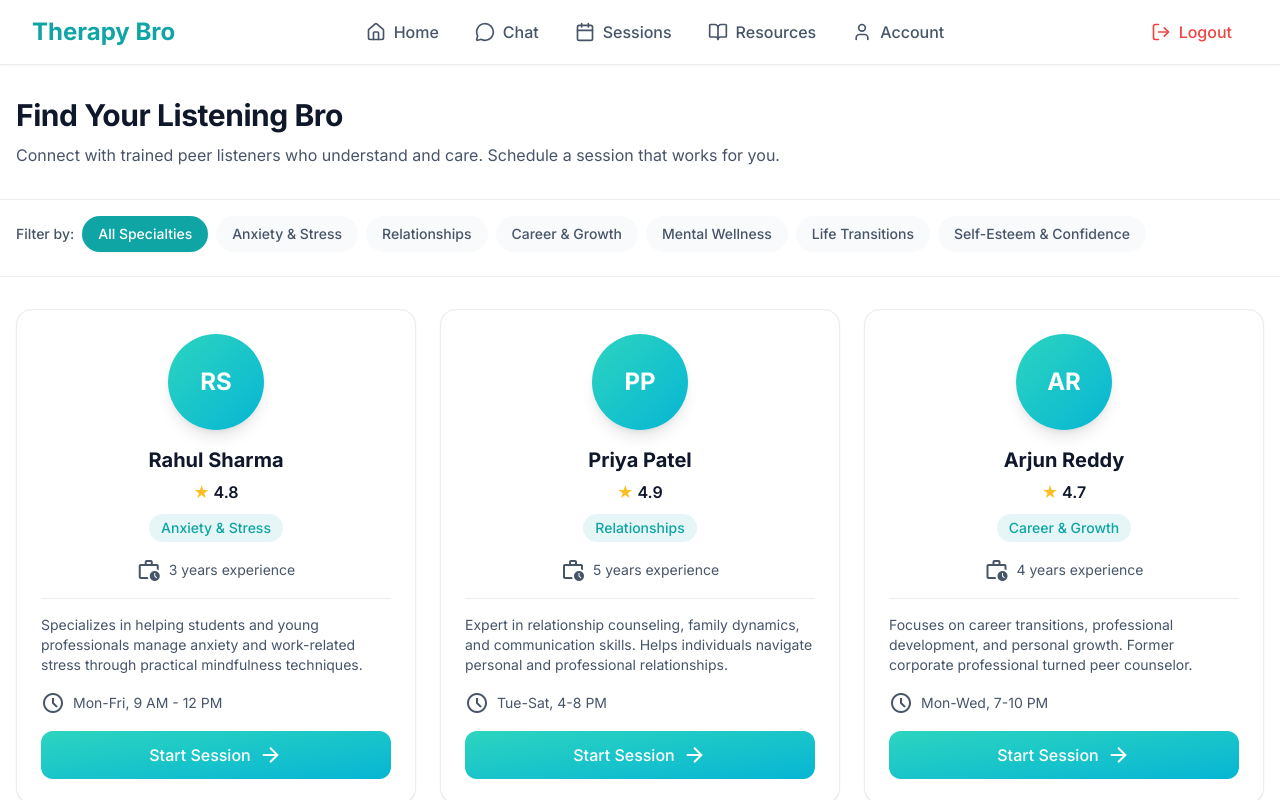
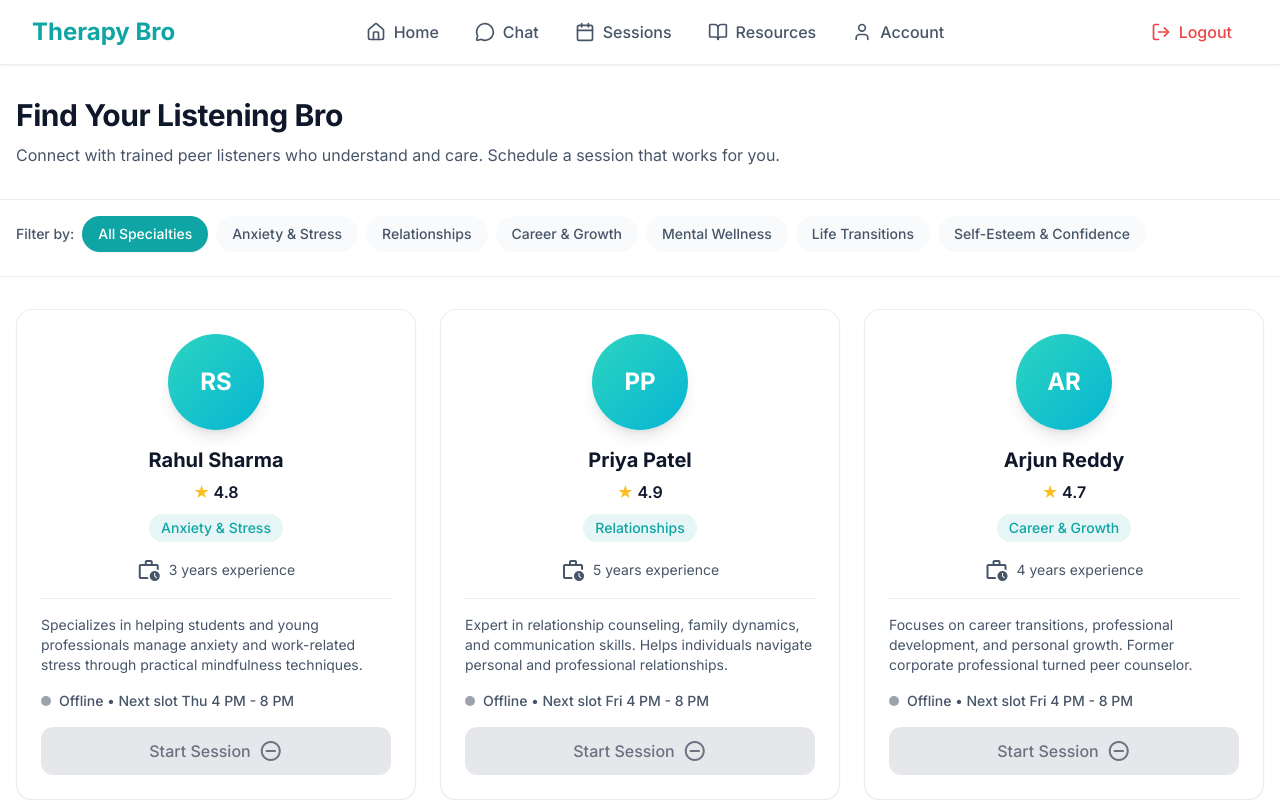
Before and after one commit to abhisamaya/therapy-bro, a Next.js app in the folder frontend/: page /peers in a window 1280 px wide. Shown: the top 800 px of the page. Built offline with nearby package versions, Linux system fonts and the light colour scheme; sample sign-in values are in the browser's storage.

Commit message:
online/offline status added for peers

```diff
--- a/frontend/app/peers/page.tsx
+++ b/frontend/app/peers/page.tsx
@@ -1,9 +1,15 @@
 'use client'
 
-import { useEffect, useState } from 'react'
+import { useEffect, useMemo, useState } from 'react'
 import { useRouter } from 'next/navigation'
 import Link from 'next/link'
 import TopNav from '@/components/TopNav'
+
+type AvailabilitySlot = {
+  days: number[]
+  start: string
+  end: string
+}
 
 type Peer = {
   id: number
@@ -12,8 +18,108 @@ type Peer = {
   specialty: string
   experience: string
   bio: string
-  availability: string
+  availability: {
+    label: string
+    slots: AvailabilitySlot[]
+  }
   rating: number
+}
+
+type NextSlotInfo = {
+  slot: AvailabilitySlot
+  startDate: Date
+  endDate: Date
+}
+
+type PeerWithStatus = Peer & {
+  isOnline: boolean
+  statusText: string
+  activeSlot: AvailabilitySlot | null
+  nextSlot: NextSlotInfo | null
+}
+
+const DAY_NAMES = ['Sun', 'Mon', 'Tue', 'Wed', 'Thu', 'Fri', 'Sat']
+
+const parseTimeToMinutes = (time: string) => {
+  const [hours, minutes] = time.split(':').map(Number)
+  return hours * 60 + minutes
+}
+
+const formatTimeLabel = (time: string) => {
+  const [hoursStr, minutesStr] = time.split(':')
+  let hours = Number(hoursStr)
+  const minutes = Number(minutesStr)
+  const suffix = hours >= 12 ? 'PM' : 'AM'
+  hours = hours % 12
+  if (hours === 0) hours = 12
+  const minutesPart = minutes === 0 ? '' : `:${minutes.toString().padStart(2, '0')}`
+  return `${hours}${minutesPart} ${suffix}`
+}
+
+const formatTimeRange = (slot: AvailabilitySlot) => `${formatTimeLabel(slot.start)} - ${formatTimeLabel(slot.end)}`
+
+const findActiveSlot = (slots: AvailabilitySlot[], now: Date): AvailabilitySlot | null => {
+  const currentDay = now.getDay()
+  const currentMinutes = now.getHours() * 60 + now.getMinutes()
+  for (const slot of slots) {
+    if (!slot.days.includes(currentDay)) continue
+    const startMinutes = parseTimeToMinutes(slot.start)
+    const endMinutes = parseTimeToMinutes(slot.end)
+    if (currentMinutes >= startMinutes && currentMinutes < endMinutes) {
+      return slot
+    }
+  }
+  return null
+}
+
+const findNextSlot = (slots: AvailabilitySlot[], now: Date): NextSlotInfo | null => {
+  let next: NextSlotInfo | null = null
+  for (let offset = 0; offset < 7; offset++) {
+    const candidateDate = new Date(now)
+    candidateDate.setHours(0, 0, 0, 0)
+    candidateDate.setDate(now.getDate() + offset)
+    const day = candidateDate.getDay()
+
+    for (const slot of slots) {
+      if (!slot.days.includes(day)) continue
+      const startDate = new Date(candidateDate)
+      const [startHours, startMinutes] = slot.start.split(':').map(Number)
+      startDate.setHours(startHours, startMinutes, 0, 0)
+      if (startDate <= now) continue
+
+      const endDate = new Date(candidateDate)
+      const [endHours, endMinutes] = slot.end.split(':').map(Number)
+      endDate.setHours(endHours, endMinutes, 0, 0)
+
+      if (!next || startDate < next.startDate) {
+        next = { slot, startDate, endDate }
+      }
+    }
+
+    if (next) break
+  }
+
+  if (!next && slots.length) {
+    const slot = slots[0]
+    const startDate = new Date(now)
+    const [startHours, startMinutes] = slot.start.split(':').map(Number)
+    startDate.setHours(startHours, startMinutes, 0, 0)
+    startDate.setDate(startDate.getDate() + 1)
+
+    const endDate = new Date(startDate)
+    const [endHours, endMinutes] = slot.end.split(':').map(Number)
+    endDate.setHours(endHours, endMinutes, 0, 0)
+
+    next = { slot, startDate, endDate }
+  }
+
+  return next
+}
+
+const formatNextSlotLabel = (info: NextSlotInfo | null, fallback: string) => {
+  if (!info) return fallback
+  const dayName = DAY_NAMES[info.startDate.getDay()]
+  return `${dayName} ${formatTimeRange(info.slot)}`
 }
 
 const peers: Peer[] = [
@@ -24,7 +130,16 @@ const peers: Peer[] = [
     specialty: "Anxiety & Stress",
     experience: "3 years",
     bio: "Specializes in helping students and young professionals manage anxiety and work-related stress through practical mindfulness techniques.",
-    availability: "Mon-Fri, 9 AM - 12 PM",
+    availability: {
+      label: "Mon, Thu & Sat, 4–8 PM",
+      slots: [
+        {
+          days: [1, 4, 6], // Monday, Thursday, Saturday
+          start: "16:00",
+          end: "20:00"
+        }
+      ]
+    },
     rating: 4.8
   },
   {
@@ -34,7 +149,16 @@ const peers: Peer[] = [
     specialty: "Relationships",
     experience: "5 years",
     bio: "Expert in relationship counseling, family dynamics, and communication skills. Helps individuals navigate personal and professional relationships.",
-    availability: "Tue-Sat, 4-8 PM",
+    availability: {
+      label: "Mon & Fri, 4–8 PM",
+      slots: [
+        {
+          days: [1, 5], // Monday, Friday
+          start: "16:00",
+          end: "20:00"
+        }
+      ]
+    },
     rating: 4.9
   },
   {
@@ -44,7 +168,16 @@ const peers: Peer[] = [
     specialty: "Career & Growth",
     experience: "4 years",
     bio: "Focuses on career transitions, professional development, and personal growth. Former corporate professional turned peer counselor.",
-    availability: "Mon-Wed, 7-10 PM",
+    availability: {
+      label: "Tue & Fri, 4–8 PM",
+      slots: [
+        {
+          days: [2, 5], // Tuesday, Friday
+          start: "16:00",
+          end: "20:00"
+        }
+      ]
+    },
     rating: 4.7
   },
   {
@@ -54,7 +187,16 @@ const peers: Peer[] = [
     specialty: "Mental Wellness",
     experience: "6 years",
     bio: "Passionate about holistic mental wellness, self-care routines, and building resilience. Creates a safe space for open conversations.",
-    availability: "Wed-Sun, 5-9 PM",
+    availability: {
+      label: "Tue, Thu & Sun, 4–8 PM",
+      slots: [
+        {
+          days: [2, 4, 0], // Tuesday, Thursday, Sunday
+          start: "16:00",
+          end: "20:00"
+        }
+      ]
+    },
     rating: 5.0
   },
   {
@@ -64,7 +206,16 @@ const peers: Peer[] = [
     specialty: "Life Transitions",
     experience: "4 years",
     bio: "Helps individuals navigate major life changes - moving cities, career shifts, relationship changes, and finding purpose.",
-    availability: "Thu-Sat, 6-9 PM",
+    availability: {
+      label: "Wed & Sat, 4–8 PM",
+      slots: [
+        {
+          days: [3, 6], // Wednesday, Saturday
+          start: "16:00",
+          end: "20:00"
+        }
+      ]
+    },
     rating: 4.6
   },
   {
@@ -74,7 +225,16 @@ const peers: Peer[] = [
     specialty: "Self-Esteem & Confidence",
     experience: "3 years",
     bio: "Works with individuals struggling with self-doubt, imposter syndrome, and confidence issues. Empowering and supportive approach.",
-    availability: "Mon-Fri, 5-8 PM",
+    availability: {
+      label: "Wed & Sun, 4–8 PM",
+      slots: [
+        {
+          days: [3, 0], // Wednesday, Sunday
+          start: "16:00",
+          end: "20:00"
+        }
+      ]
+    },
     rating: 4.8
   }
 ]
@@ -82,6 +242,7 @@ const peers: Peer[] = [
 export default function PeersPage() {
   const router = useRouter()
   const [selectedSpecialty, setSelectedSpecialty] = useState<string>('all')
+  const [now, setNow] = useState<Date>(() => new Date())
 
   useEffect(() => {
     const token = localStorage.getItem('token')
@@ -91,11 +252,55 @@ export default function PeersPage() {
     }
   }, [router])
 
+  // use effect to update the now state every minute
+  useEffect(() => {
+    const interval = window.setInterval(() => {
+      setNow(new Date())
+    }, 60_000)
+    return () => window.clearInterval(interval)
+  }, [])
+
   const specialties = ['all', 'Anxiety & Stress', 'Relationships', 'Career & Growth', 'Mental Wellness', 'Life Transitions', 'Self-Esteem & Confidence']
 
-  const filteredPeers = selectedSpecialty === 'all'
-    ? peers
-    : peers.filter(peer => peer.specialty === selectedSpecialty)
+  const peersWithStatus = useMemo<PeerWithStatus[]>(() => {
+    const enriched = peers.map((peer) => {
+      const activeSlot = findActiveSlot(peer.availability.slots, now)
+      const nextSlot = findNextSlot(peer.availability.slots, now)
+      return {
+        ...peer,
+        activeSlot,
+        nextSlot
+      }
+    })
+
+    const allowedOnlineIds = new Set<number>()
+    for (const peer of enriched) {
+      if (peer.activeSlot && allowedOnlineIds.size < 2) {
+        allowedOnlineIds.add(peer.id)
+      }
+    }
+
+    return enriched.map((peer) => {
+      const isOnline = !!peer.activeSlot && allowedOnlineIds.has(peer.id)
+      const statusText = isOnline
+        ? `Online now • until ${formatTimeLabel(peer.activeSlot!.end)}`
+        : peer.activeSlot
+          ? `Currently full • Next slot ${formatNextSlotLabel(peer.nextSlot, peer.availability.label)}`
+          : `Offline • Next slot ${formatNextSlotLabel(peer.nextSlot, peer.availability.label)}`
+
+      return {
+        ...peer,
+        isOnline,
+        statusText
+      }
+    })
+  }, [now])
+
+  const filteredPeers = useMemo(() => {
+    return selectedSpecialty === 'all'
+      ? peersWithStatus
+      : peersWithStatus.filter(peer => peer.specialty === selectedSpecialty)
+  }, [selectedSpecialty, peersWithStatus])
 
   return (
     <div className="bg-bg min-h-screen">
@@ -140,7 +345,9 @@ export default function PeersPage() {
         {/* Peers Grid */}
         <div className="max-w-7xl mx-auto w-full px-4 py-8">
           <div className="grid grid-cols-1 md:grid-cols-2 lg:grid-cols-3 gap-6">
-            {filteredPeers.map((peer) => (
+            {filteredPeers.map((peer) => {
+              const isOnline = peer.isOnline
+              return (
                 <div
                   key={peer.id}
                   className="bg-white rounded-2xl border border-border shadow-sm hover:shadow-md transition-all overflow-hidden"
@@ -175,12 +382,22 @@ export default function PeersPage() {
                     </p>
 
                     {/* Availability */}
-                  <div className="flex items-center gap-2 text-text-muted text-sm mb-4">
-                    <span className="material-symbols-outlined text-base">schedule</span>
-                    <span>{peer.availability}</span>
+                    <div
+                      className={`flex items-center gap-2 text-sm font-medium mb-4 ${
+                        isOnline ? "text-emerald-600" : "text-text-muted"
+                      }`}
+                    >
+                      <span
+                        className={`w-2.5 h-2.5 rounded-full ${
+                          isOnline ? "bg-emerald-500" : "bg-gray-400"
+                        }`}
+                        aria-hidden
+                      />
+                      <span>{peer.statusText}</span>
                     </div>
 
                     {/* Action Button */}
+                    {isOnline ? (
                       <Link
                         href={`/chat?new=${encodeURIComponent(peer.name.split(' ')[0])}`}
                         className="flex items-center justify-center gap-2 w-full px-4 py-3 bg-gradient-to-br from-teal-400 to-cyan-500 text-white rounded-xl font-medium hover:shadow-lg transition-all"
@@ -188,9 +405,20 @@ export default function PeersPage() {
                         <span>Start Session</span>
                         <span className="material-symbols-outlined">arrow_forward</span>
                       </Link>
+                    ) : (
+                      <button
+                        disabled
+                        className="flex items-center justify-center gap-2 w-full px-4 py-3 rounded-xl font-medium bg-gray-200 text-gray-500 cursor-not-allowed"
+                        aria-label="Peer currently offline"
+                      >
+                        <span>Start Session</span>
+                        <span className="material-symbols-outlined">do_not_disturb_on</span>
+                      </button>
+                    )}
                   </div>
                 </div>
-            ))}
+              );
+            })}
           </div>
 
           {/* No Results */}
```
Lines whose indentation alone changed are shown as unchanged.
